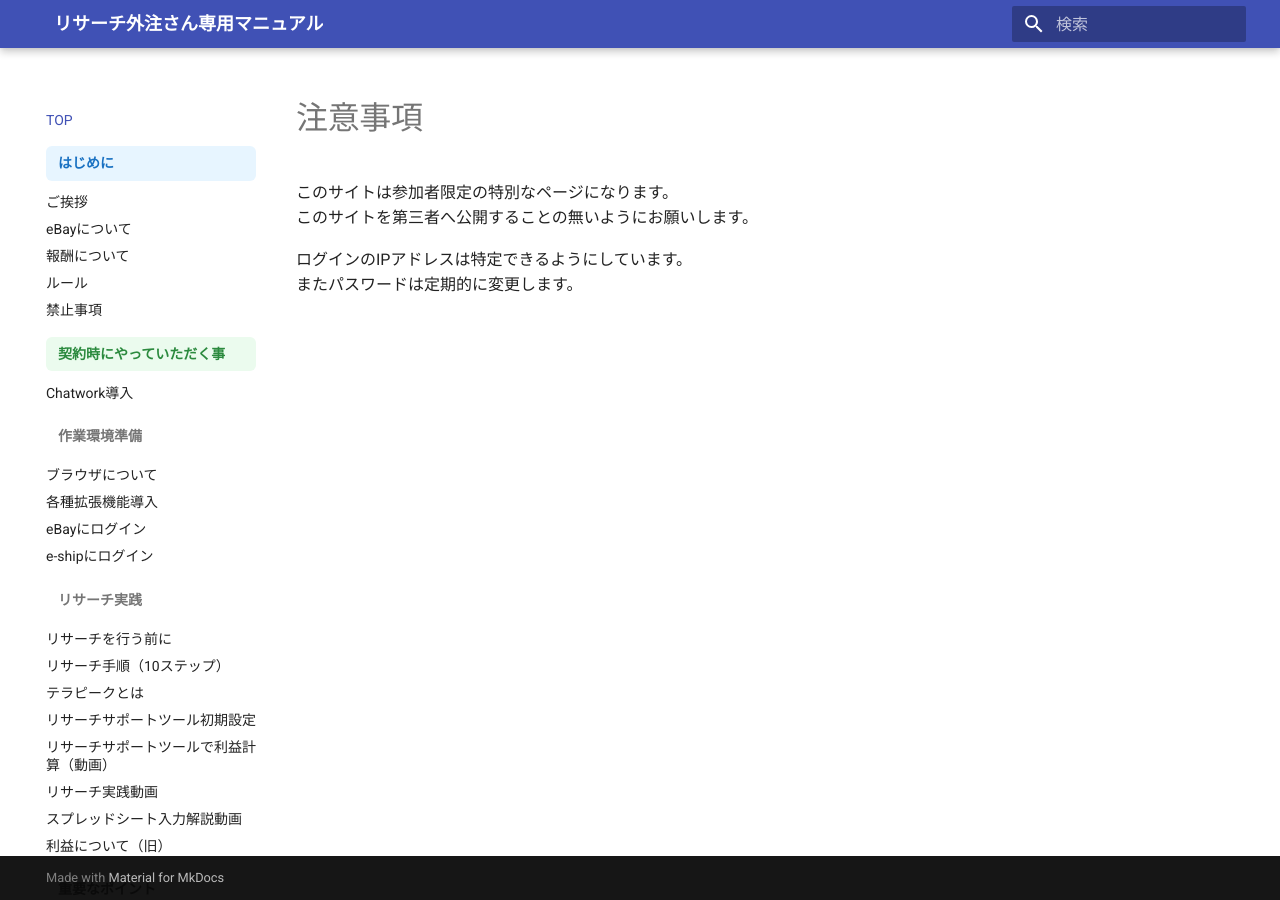
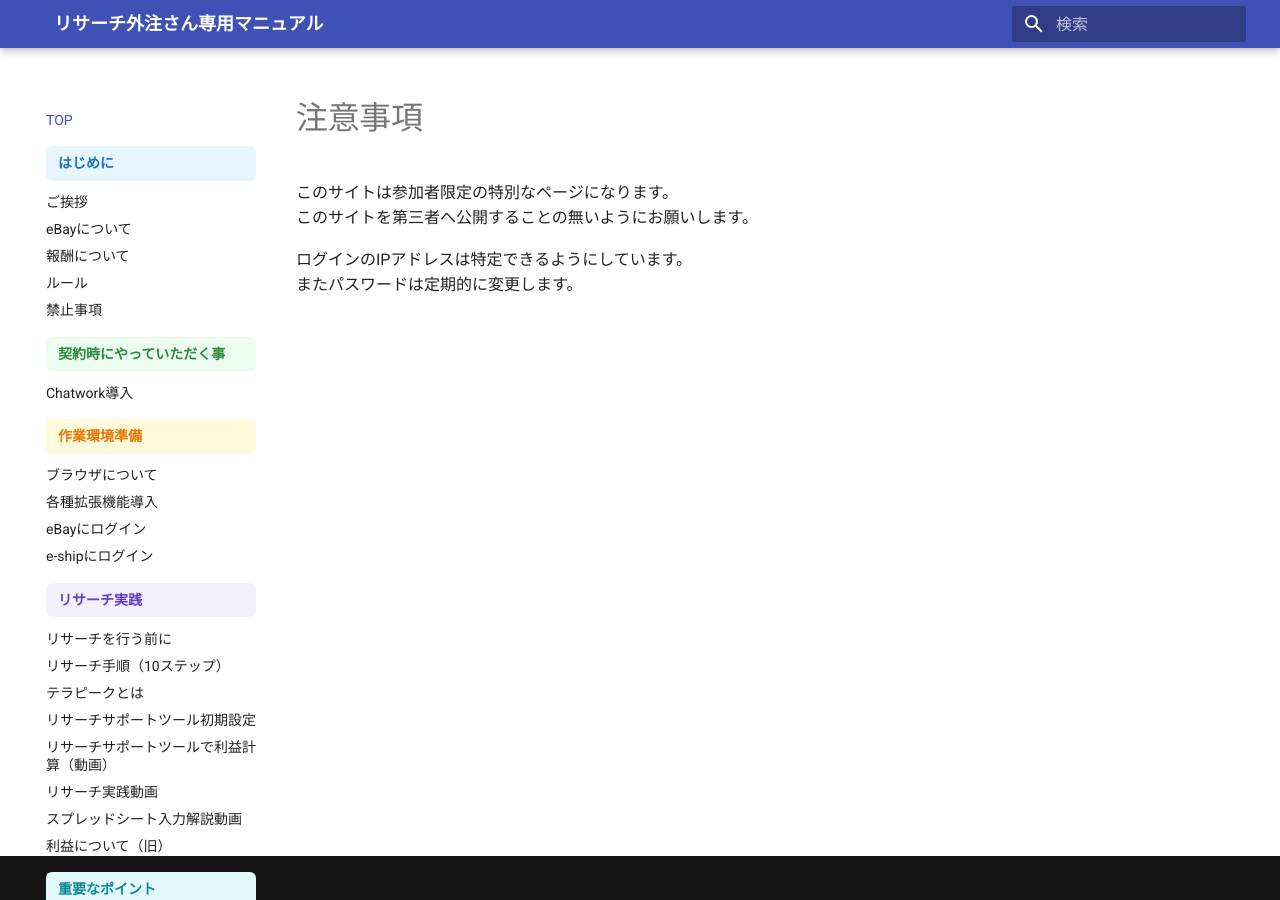
Before and after one commit to jun-hata/outsourcing-manual, an MkDocs documentation site: the page built from docs/index.md, in a window 1280 px wide. Built offline with MkDocs 1.6.1 and Material for MkDocs 9.7.7, drawn with Linux system fonts in a browser that asks for light colours.

Commit message:
色変更

```diff
--- a/docs/stylesheets/extra.css
+++ b/docs/stylesheets/extra.css
@@ -20,6 +20,7 @@
   border-radius: 6px;
   margin: 4px 0;
   font-weight: bold;
+  transition: 0.2s ease;
 }
 
 /* ===============================
@@ -27,6 +28,14 @@
 ================================ */
 .md-nav__item:not(.md-nav__item--section) > .md-nav__link {
   background: transparent !important;
+}
+
+/* ===============================
+   はじめに
+================================ */
+.md-nav__item--section:nth-of-type(1) > .md-nav__link {
+  background-color: #fff5f5;
+  color: #c92a2a !important;
 }
 
 /* ===============================
@@ -44,3 +53,43 @@
   background-color: #ebfbee;
   color: #2b8a3e !important;
 }
+
+/* ===============================
+   リサーチ実践
+================================ */
+.md-nav__item--section:nth-of-type(4) > .md-nav__link {
+  background-color: #fff9db;
+  color: #e67700 !important;
+}
+
+/* ===============================
+   重要なポイント
+================================ */
+.md-nav__item--section:nth-of-type(5) > .md-nav__link {
+  background-color: #f3f0ff;
+  color: #5f3dc4 !important;
+}
+
+/* ===============================
+   スキルアップ
+================================ */
+.md-nav__item--section:nth-of-type(6) > .md-nav__link {
+  background-color: #e3fafc;
+  color: #0c8599 !important;
+}
+
+/* ===============================
+   トラブル対応
+================================ */
+.md-nav__item--section:nth-of-type(7) > .md-nav__link {
+  background-color: #fff0f6;
+  color: #a61e4d !important;
+}
+
+/* ===============================
+   その他
+================================ */
+.md-nav__item--section:nth-of-type(8) > .md-nav__link {
+  background-color: #f8f9fa;
+  color: #495057 !important;
+}
```
